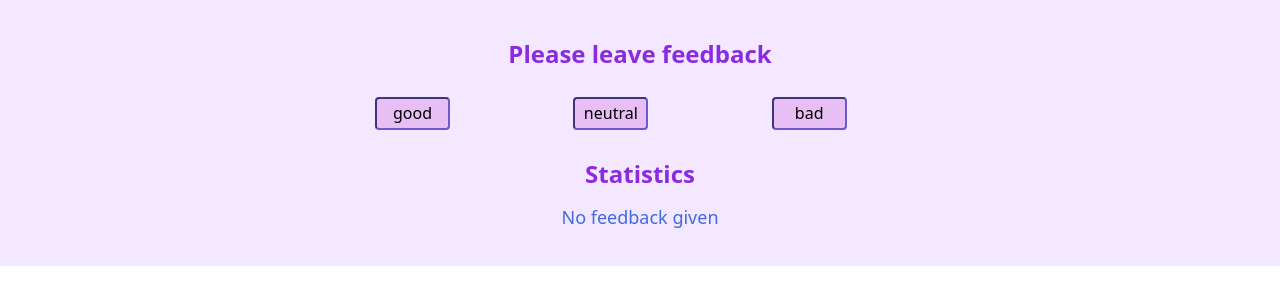
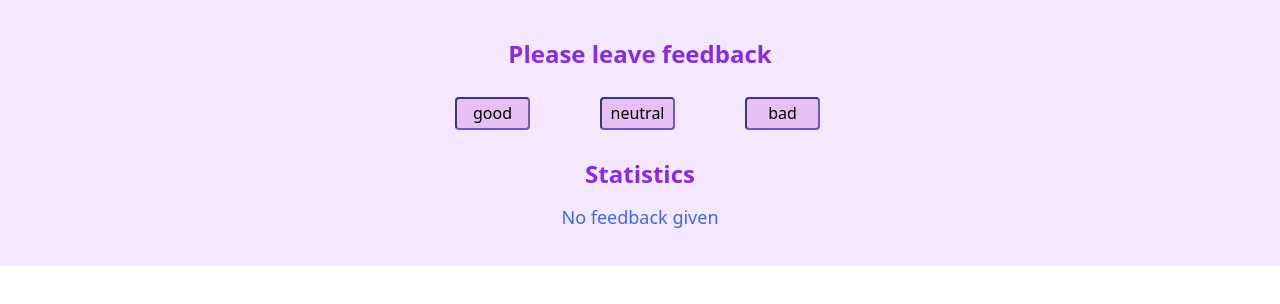
Before and after one commit to Oksina/goit-react-hw-02-feedback, a React (Create React App) app: page / in a window 1280 px wide. Shown: the top 304 px of the page. Built offline with nearby package versions, Linux system fonts and the light colour scheme.

Commit message:
added some changes in styles

```diff
--- a/src/components/Section/Section.module.css
+++ b/src/components/Section/Section.module.css
@@ -1,7 +1,7 @@
 .section {
     margin-bottom: 0;
     margin: auto;
-    width: 50%;
+    width: 480px;
     display: block;
 }
 .title {
```
